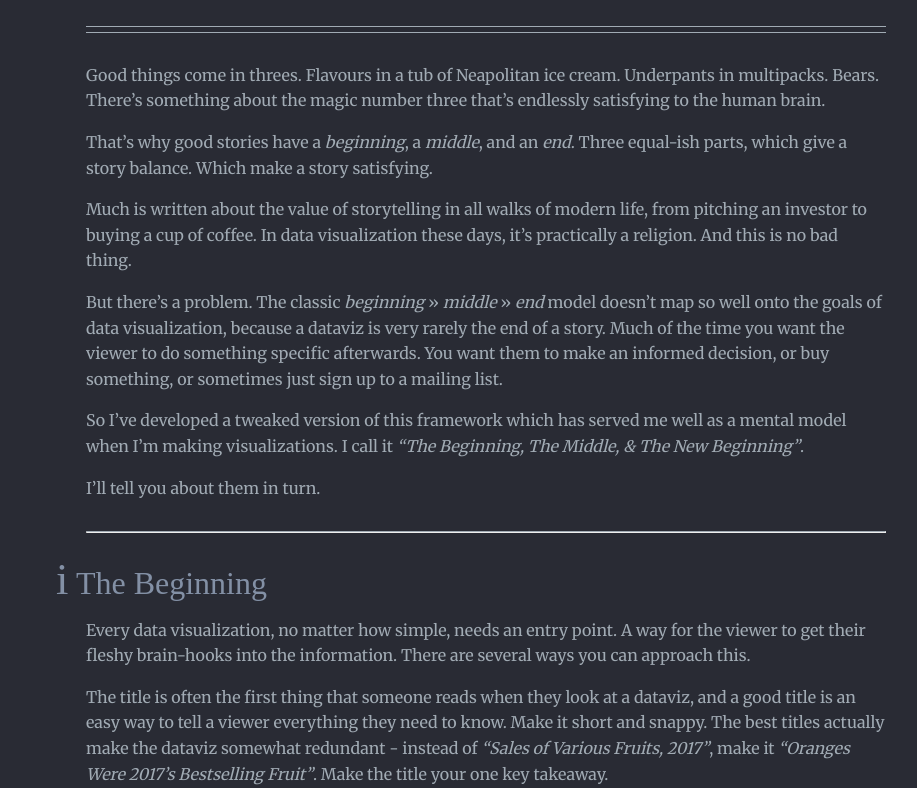
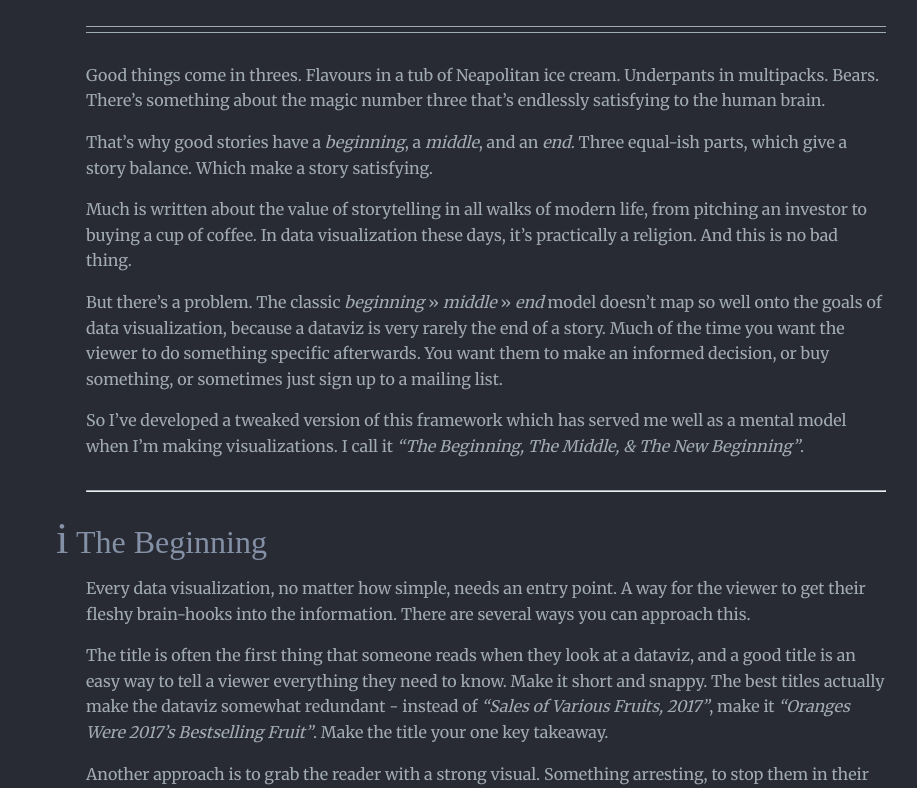
Before and after one commit to duncangeere/newbeginning, a plain HTML site: page index.html in a window 1280 px wide. Shown: the part 306-1094 px from the top of the page, without its empty margins (154-1071 px from the left). Drawn offline with Linux system fonts and the light colour scheme; a web font is replaced by a local one.

Commit message:
Chopping out some words.

```diff
--- a/index.html
+++ b/index.html
@@ -48,7 +48,6 @@
         <p>Much is written about the value of storytelling in all walks of modern life, from pitching an investor to buying a cup of coffee. In data visualization these days, it’s practically a religion. And this is no bad thing.</p>
         <p>But there’s a problem. The classic <em>beginning</em> » <em>middle</em> » <em>end</em> model doesn’t map so well onto the goals of data visualization, because a dataviz is very rarely the end of a story. Much of the time you want the viewer to do something specific afterwards. You want them to make an informed decision, or buy something, or sometimes just sign up to a mailing list.</p>
         <p>So I’ve developed a tweaked version of this framework which has served me well as a mental model when I’m making visualizations. I call it <em>“The Beginning, The Middle, & The New Beginning”</em>.</p>
-        <p>I’ll tell you about them in turn. </p>
         <hr>
         <h2 class="thebeginning"><span class=h2glyph>i </span>The Beginning</h2>
         <p>Every data visualization, no matter how simple, needs an entry point. A way for the viewer to get their fleshy brain-hooks into the information. There are several ways you can approach this.</p>
```
